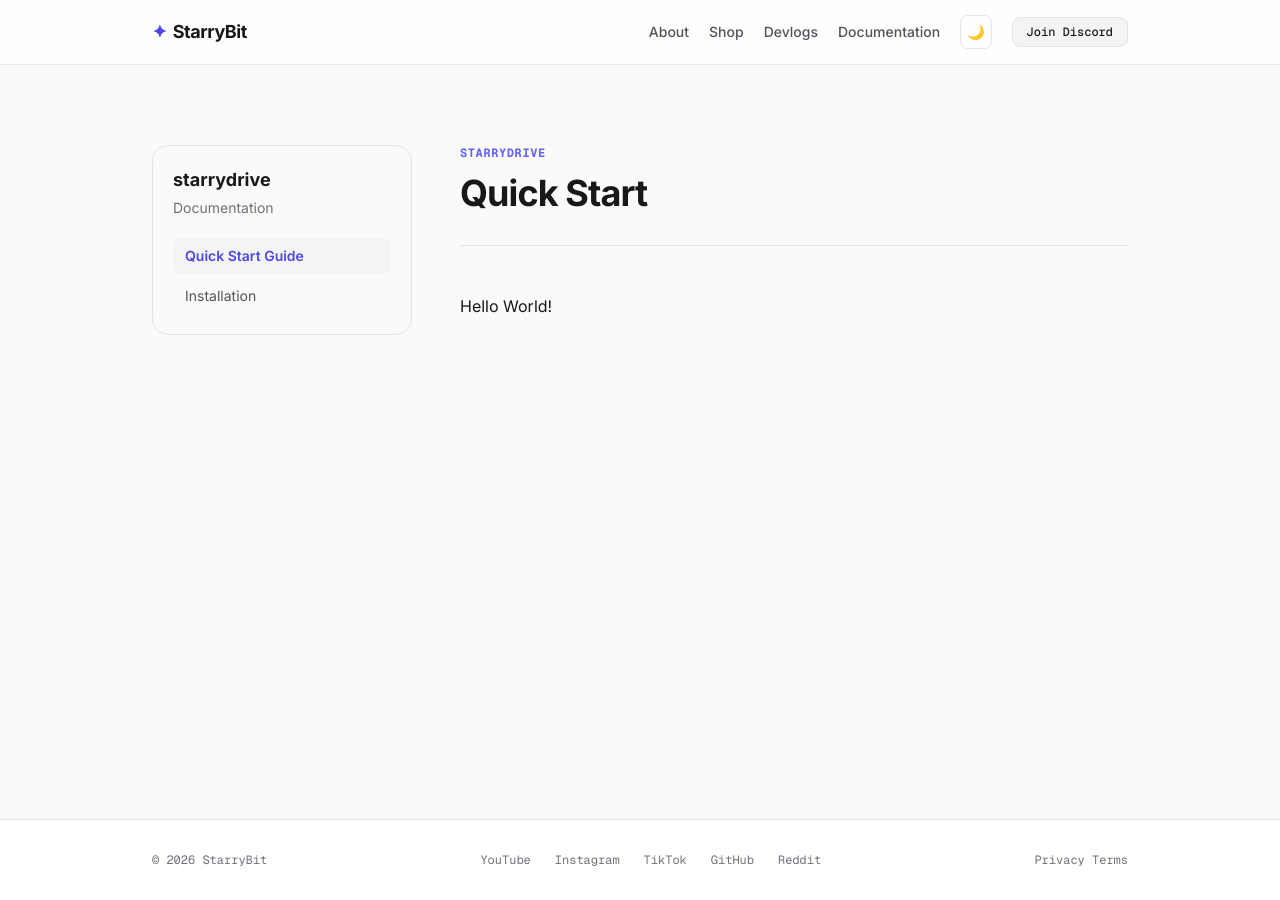
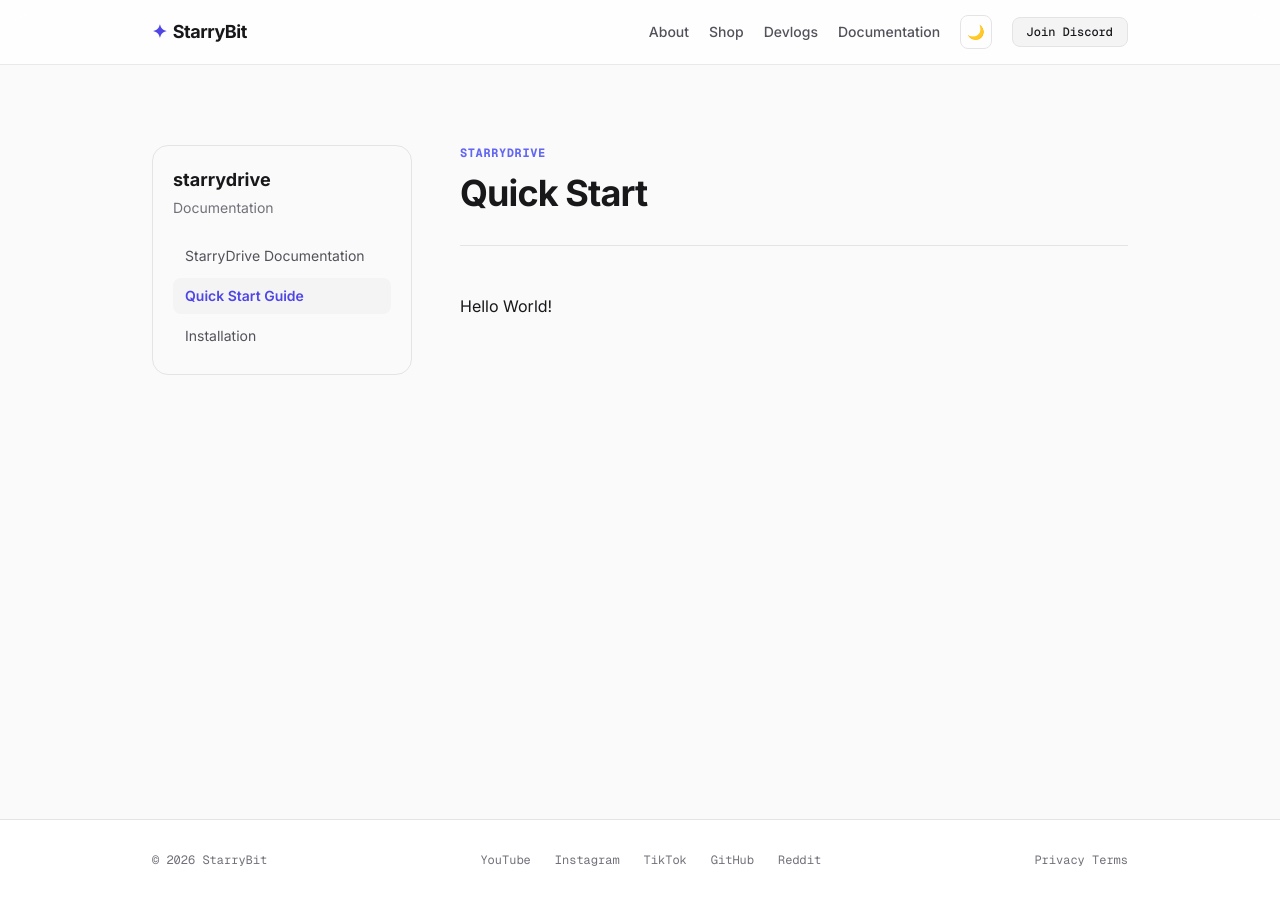
Before and after one commit to StarryBit/starrybit.github.io, a Jekyll site: the page built from _docs/starrydrive/quick-start.html, in a window 1280 px wide. Built offline with Jekyll 4.4.1, drawn with Linux system fonts in a browser that asks for light colours; nearby versions of some CDN libraries.

Commit message:
Update docs.html

```diff
--- a/_layouts/docs.html
+++ b/_layouts/docs.html
@@ -15,7 +15,15 @@ layout: default
                 </p>
                 <nav class="space-y-1 text-sm">
 
-                {% assign docs = site.docs | where: "product", page.product | sort: "order" %}
+                <!-- 1. Normalize the current page's product name to lowercase -->
+                {% assign current_product = page.product | downcase %}
+
+                <!-- 2. Group all docs by their lowercase product name -->
+                {% assign all_groups = site.docs | group_by_exp: "item", "item.product | downcase" %}
+
+                <!-- 3. Find the group that matches the current product and grab its items -->
+                {% assign current_group = all_groups | where: "name", current_product | first %}
+                {% assign docs = current_group.items | sort: "order" %}
 
                 {% for doc in docs %}
                 <a href="{{ doc.url | relative_url }}"
```
